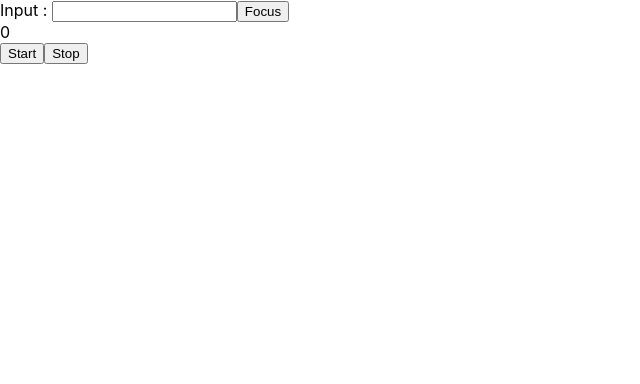
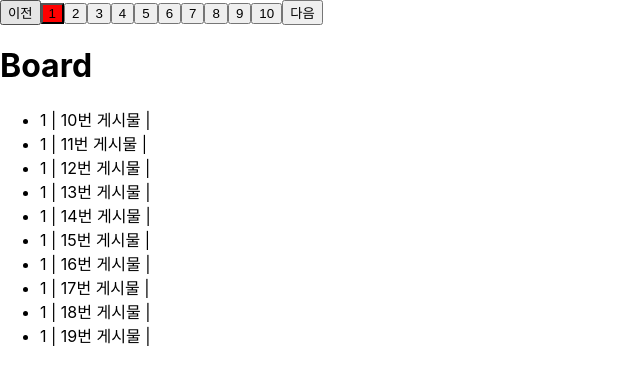
Before and after one commit to 7beunseo/ReactStudy, a React (Create React App) app in the folder han-ieum/kdt-react/kdt-app/: page / in a window 1280 px wide. Shown: the top 384 px of the page, without its empty margins (0-640 px from the left). Built offline with nearby package versions, Linux system fonts and the light colour scheme.

Commit message:
페이지네이션

```diff
--- a/han-ieum/kdt-react/kdt-app/src/App.js
+++ b/han-ieum/kdt-react/kdt-app/src/App.js
@@ -8,6 +8,7 @@ import { useEffect, useState } from "react";
 import { useRef } from "react";
 import Input from './components/Input';
 import AutoCounter from './components/AutoCounter';
+import PageNation from './components/Pagenation';
 
 function App() {
   const name = "리엑트";
@@ -60,12 +61,28 @@ function App() {
   // useRef
   const inputRef = useRef();
 
+  // 페이지네이션
+  const articles2 = new Array(100).fill().map((_, i) => ({
+    id: 1,
+    title: `${i}번 게시물`,
+  }))
+
+  const [page, setPage] = useState(0);
+  const limit = 10;
+  console.log(page)
+  const offset = page + limit;
+
   return (
     <div>
+      <PageNation defaultPage={0} limit={limit} total={articles2.length} onChange={setPage}/>
+      <Board articles={articles2.slice(offset, offset + limit)}/>
+
+      {/*
       <Input ref={inputRef}/>
       <button onClick={() => inputRef.current.focus()}>Focus</button>
 
       <AutoCounter />
+      */}
 
       {/* totalCount : {totalCount} */}
       {/* <Counter
--- /dev/null
+++ b/han-ieum/kdt-react/kdt-app/src/components/Pagenation.js
@@ -0,0 +1,28 @@
+import { useState } from "react"
+
+const PageNation = ({ defaultPage, limit, total, onChange }) => {
+    const [page, setPage] = useState(defaultPage);
+    const totalPage = Math.ceil(total / limit);
+
+    const handleChangePage = (newPage) => {
+        onChange(newPage);
+        setPage(newPage);
+    }
+
+    return (
+        <div>
+            <button onClick={() => page !== 0 && handleChangePage(page - 1)}>이전</button>
+            {Array.from(new Array(totalPage), (_, i)  => (
+                <button key = {i}
+                onClick={() => handleChangePage(i)}
+                style={{ backgroundColor: page === i ? 'red' : undefined}}
+                >
+                    {i+1}
+                </button>
+            ))}
+            <button onClick={() => page + 1 !== totalPage && handleChangePage(page + 1)}>다음</button>
+        </div>
+    )
+}
+
+export default PageNation;
```
Also changed, not shown: han-ieum/kdt-react/kdt-app/src/components/Box/Box.css (added), han-ieum/kdt-react/kdt-app/src/components/Box/index.js (added).
